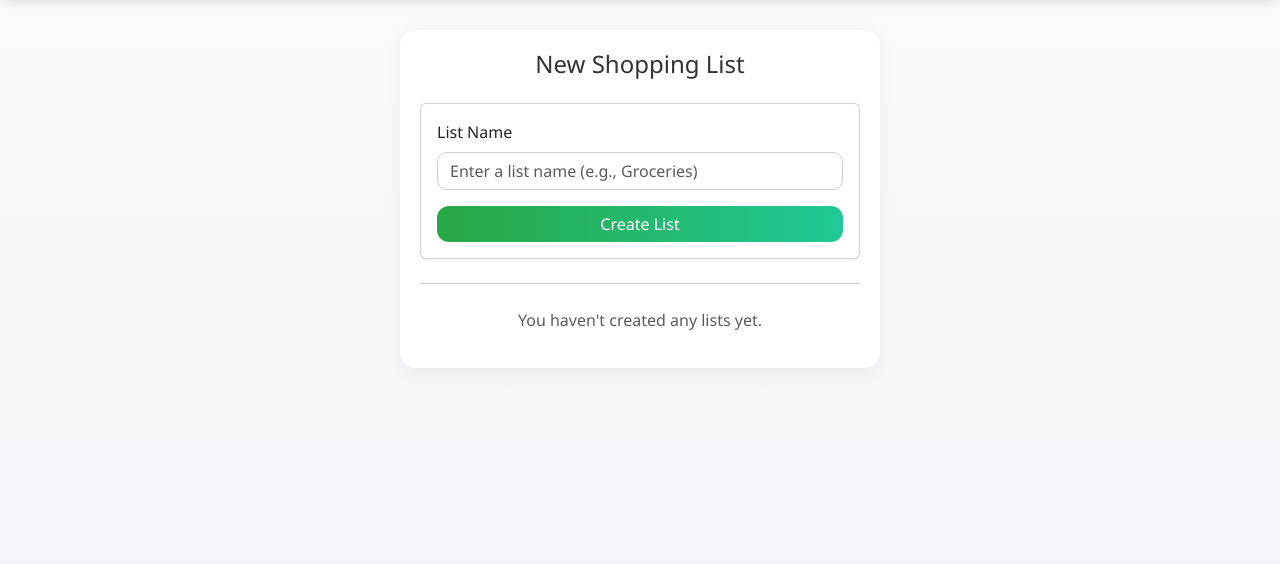
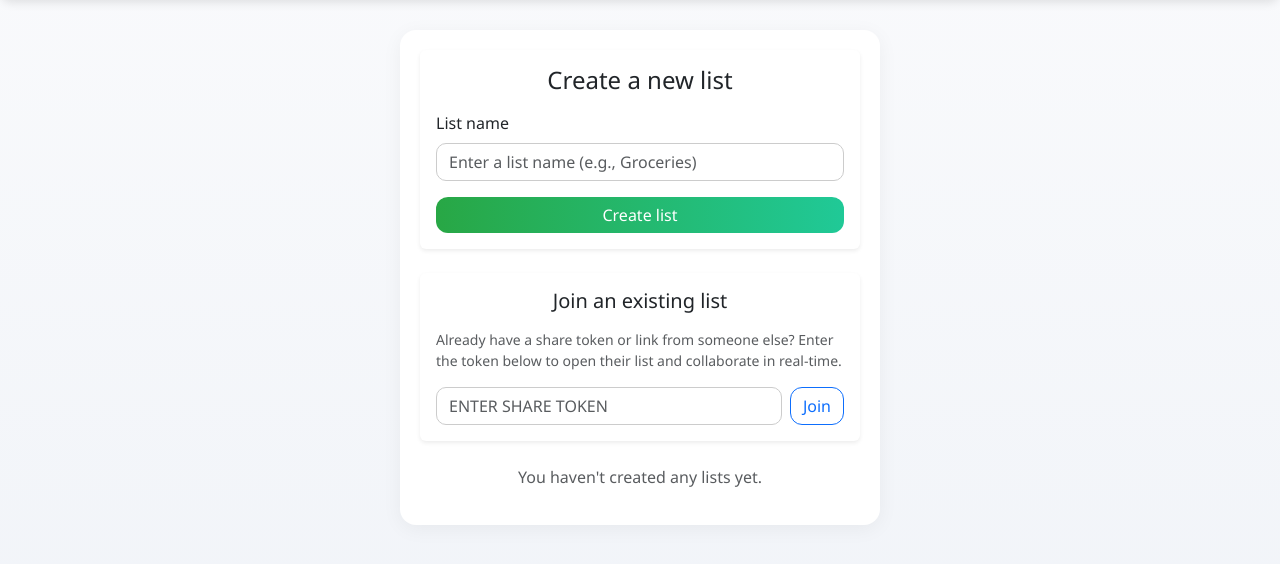
Before and after one commit to Hipster-Bogan/shopping_app, a Flask app: page /join in a window 1280 px wide. Shown: the part 56-620 px from the top of the page. Run offline with Flask 2, Linux system fonts and the light colour scheme; some libraries are stand-ins or nearby versions.

Commit message:
Add shareable list links and join flow

```diff
--- a/app.py
+++ b/app.py
@@ -184,6 +184,7 @@ def open_list(token):
         name=lst['name'],
         token=token,
         share_token=token,
+        share_url=url_for('open_list', token=token, _external=True),
         items=items,
     )
 
--- a/templates/create_list.html
+++ b/templates/create_list.html
@@ -2,11 +2,12 @@
 {% block title %}Create Shopping List{% endblock %}
 
 {% block content %}
-<h4 class="text-center mb-4">New Shopping List</h4>
-
-<form action="/" method="POST" class="card p-3 shadow-sm">
+<div class="card border-0 shadow-sm mb-4">
+  <div class="card-body">
+    <h4 class="card-title text-center mb-3">Create a new list</h4>
+    <form action="/" method="POST">
       <div class="mb-3">
-    <label for="list_name" class="form-label">List Name</label>
+        <label for="list_name" class="form-label">List name</label>
         <input
           type="text"
           id="list_name"
@@ -16,10 +17,29 @@
           required
         >
       </div>
-  <button type="submit" class="btn btn-success w-100">Create List</button>
+      <button type="submit" class="btn btn-success w-100">Create list</button>
     </form>
+  </div>
+</div>
 
-<hr class="my-4">
+<div class="card border-0 shadow-sm mb-4">
+  <div class="card-body">
+    <h5 class="card-title text-center mb-3">Join an existing list</h5>
+    <p class="card-text small text-muted">
+      Already have a share token or link from someone else? Enter the token below to open their list and collaborate in real-time.
+    </p>
+    <form action="{{ url_for('join') }}" method="POST" class="d-flex gap-2">
+      <input
+        type="text"
+        name="token"
+        class="form-control text-uppercase"
+        placeholder="Enter share token"
+        required
+      >
+      <button type="submit" class="btn btn-outline-primary">Join</button>
+    </form>
+  </div>
+</div>
 
 {% if lists %}
   <h5 class="mb-3 text-center">Your Lists</h5>
```
Also changed, not shown: templates/list.html (+37 -2 lines). Lines whose indentation alone changed are shown as unchanged.
